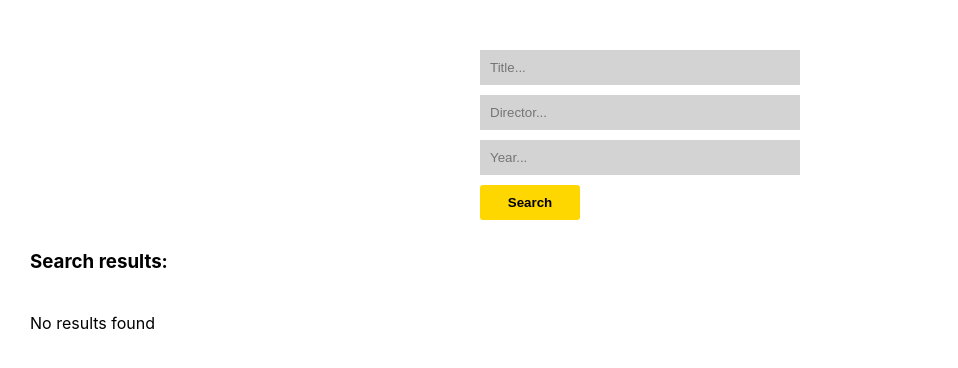
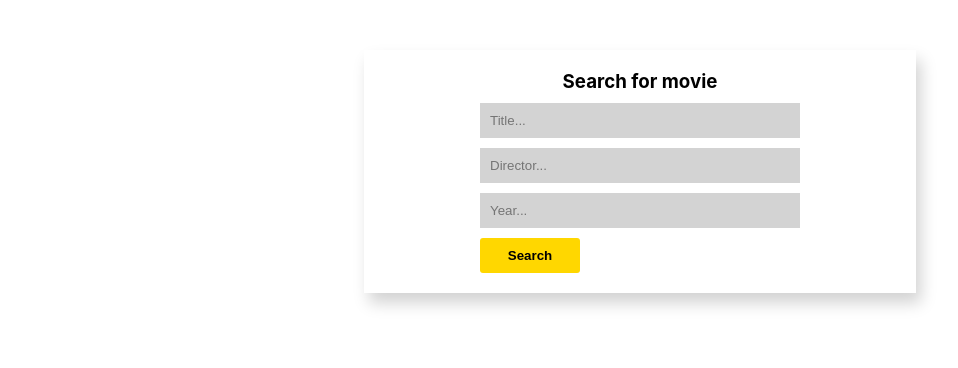
Before and after one commit to soremibolu/typescriptify, a React (Create React App) app: page / in a window 1280 px wide. Shown: the top 368 px of the page, without its empty margins (0-958 px from the left). Built offline with nearby package versions, Linux system fonts and the light colour scheme.

Commit message:
fix: search panel design and search results initial display

```diff
--- a/package.json
+++ b/package.json
@@ -3,6 +3,7 @@
   "version": "0.1.0",
   "private": true,
   "dependencies": {
+    "@babel/eslint-parser": "^7.19.1",
     "@testing-library/jest-dom": "^5.14.1",
     "@testing-library/react": "^13.0.0",
     "@testing-library/user-event": "^13.2.1",
--- a/src/components/Rail.tsx
+++ b/src/components/Rail.tsx
@@ -6,10 +6,11 @@ import { Movie } from "../types/Movie";
 const Rail = ({ movies }: { movies: Movie[] }) => {
   return (
     <>
+      {movies.length ? (
+        <>
           <h3 className="rail-header">Search results:</h3>
           <div className="rail">
-        {movies.length ? (
-          movies.map(
+            {movies.map(
               (movie: Movie): JSX.Element => (
                 <Link key={movie.id} to={`/info/${movie.id}`}>
                   <MovieCard
@@ -20,11 +21,10 @@ const Rail = ({ movies }: { movies: Movie[] }) => {
                   />
                 </Link>
               )
-          )
-        ) : (
-          <p className="no-results">No results found</p>
             )}
           </div>
+        </>
+      ) : null}
     </>
   );
 };
--- a/src/components/SearchPanel.tsx
+++ b/src/components/SearchPanel.tsx
@@ -4,7 +4,8 @@ import { SearchPanelProps } from "../types/SearchPanelProps";
 
 const SearchPanel = ({ handleChange, handleClick }: SearchPanelProps) => {
   return (
-    <>
+    <div className="search-container">
+      <h3>Search for movie</h3>
       <div className="search-panel">
         <form onSubmit={handleClick}>
           <input
@@ -33,7 +34,7 @@ const SearchPanel = ({ handleChange, handleClick }: SearchPanelProps) => {
           <Button name="Search" />
         </form>
       </div>
-    </>
+    </div>
   );
 };
 
--- a/src/style/style.scss
+++ b/src/style/style.scss
@@ -14,7 +14,23 @@ $extra:lightgrey;
     background-color: white;
 }
 
-.input{
+.search-container{
+    width: 40%;
+    padding: 20px 20px;
+    margin-top: 50px;
+    box-shadow: 5px 10px 15px $extra;
+    margin-left: calc(30% - 20px);
+    display: flex;
+    flex-direction: column;
+    justify-content: center;
+    align-items: center;
+
+    .search-panel{
+        display: flex;
+        justify-content: center;
+    }
+
+    .input {
         border: none;
         background-color: $extra;
         padding: 10px;
@@ -22,13 +38,7 @@ $extra:lightgrey;
         display: flex;
         margin: 10px 0px;
     }
-.input:first-child {
-    margin-top: 50px;
-}
 
-.search-panel{
-    display: flex;
-    justify-content: center;
 }
 
 .search-button{
@@ -40,11 +50,12 @@ $extra:lightgrey;
     font-weight: bold;
     cursor: pointer;
     transition: .3s;
+
+    &:hover{
+        background-color: $primary-hover;
+    }
 }
 
-.search-button:hover{
-    background-color: $primary-hover;
-}
 
 
 .card-container {
@@ -58,12 +69,13 @@ $extra:lightgrey;
     overflow-y: hidden;
     background-color: black;
     border-radius: 3px;
-}
 
-.card-container:hover {
+    &:hover {
         height: 460px;
         width: 300px;
     }
+}
+
 
 .card-image {
     width: 100%;
```
Also changed, not shown: .eslintrc.json (added), 1 other file (tests, documents, lock files or other folders). Lines whose indentation alone changed are shown as unchanged.
